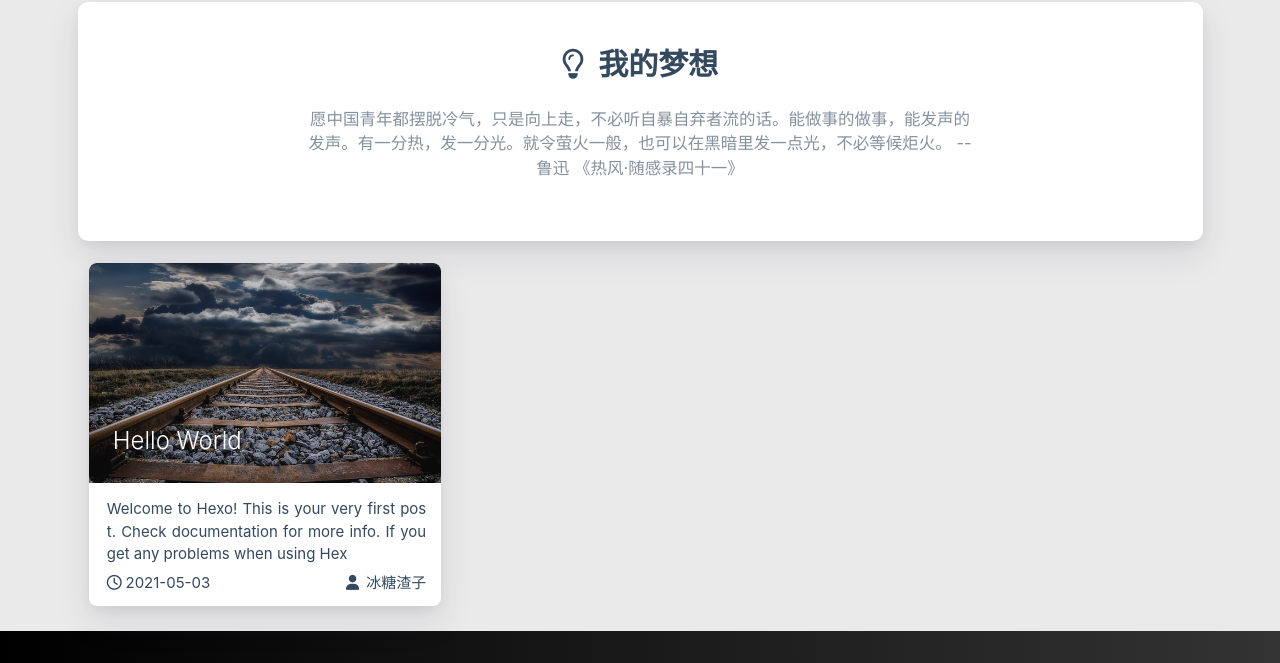
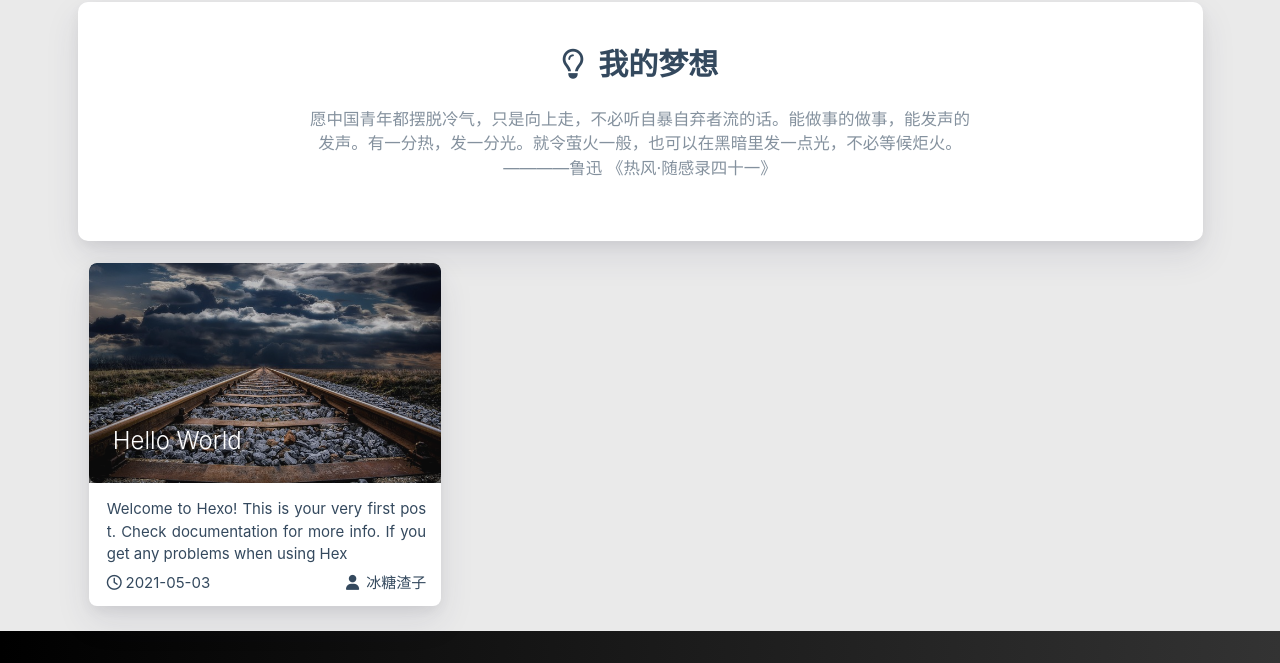
Before and after one commit to btzz996/btzz996.github.io, a plain HTML site: page index.html in a window 1280 px wide. Shown: the part 816-1479 px from the top of the page. Drawn offline with nearby package versions, Linux system fonts and the light colour scheme; some packages are replaced by stand-ins of ours; no server answers; a script that the page names is missing.

Commit message:
Site updated: 2021-05-04 12:51:26

```diff
--- a/index.html
+++ b/index.html
@@ -420,7 +420,7 @@
 
     <div class="row">
         <div class="col l8 offset-l2 m10 offset-m1 s10 offset-s1 center-align text">
-            愿中国青年都摆脱冷气，只是向上走，不必听自暴自弃者流的话。能做事的做事，能发声的发声。有一分热，发一分光。就令萤火一般，也可以在黑暗里发一点光，不必等候炬火。 --鲁迅 《热风·随感录四十一》
+            愿中国青年都摆脱冷气，只是向上走，不必听自暴自弃者流的话。能做事的做事，能发声的发声。有一分热，发一分光。就令萤火一般，也可以在黑暗里发一点光，不必等候炬火。   ————鲁迅 《热风·随感录四十一》
         </div>
     </div>
 </div>
```
